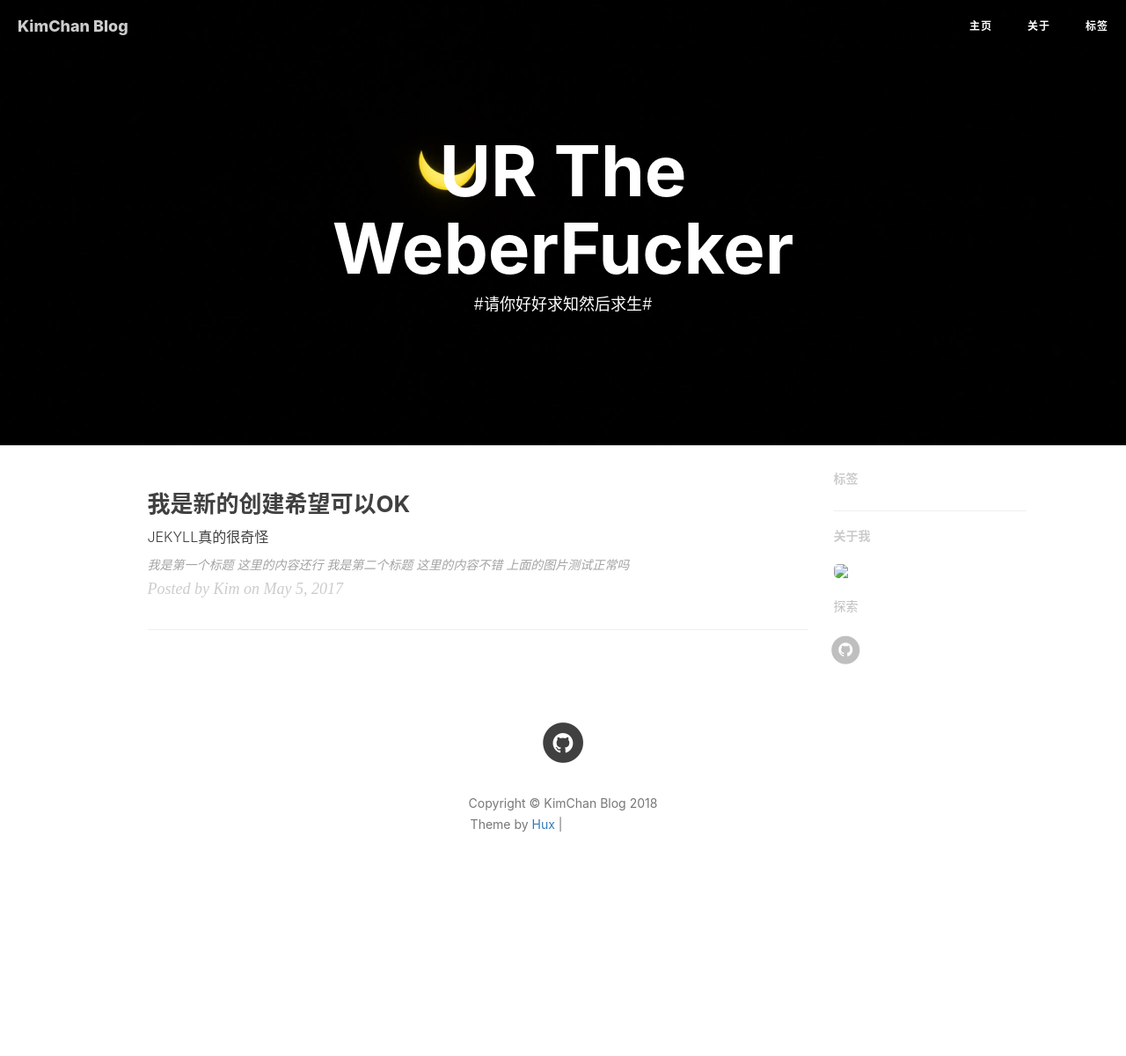
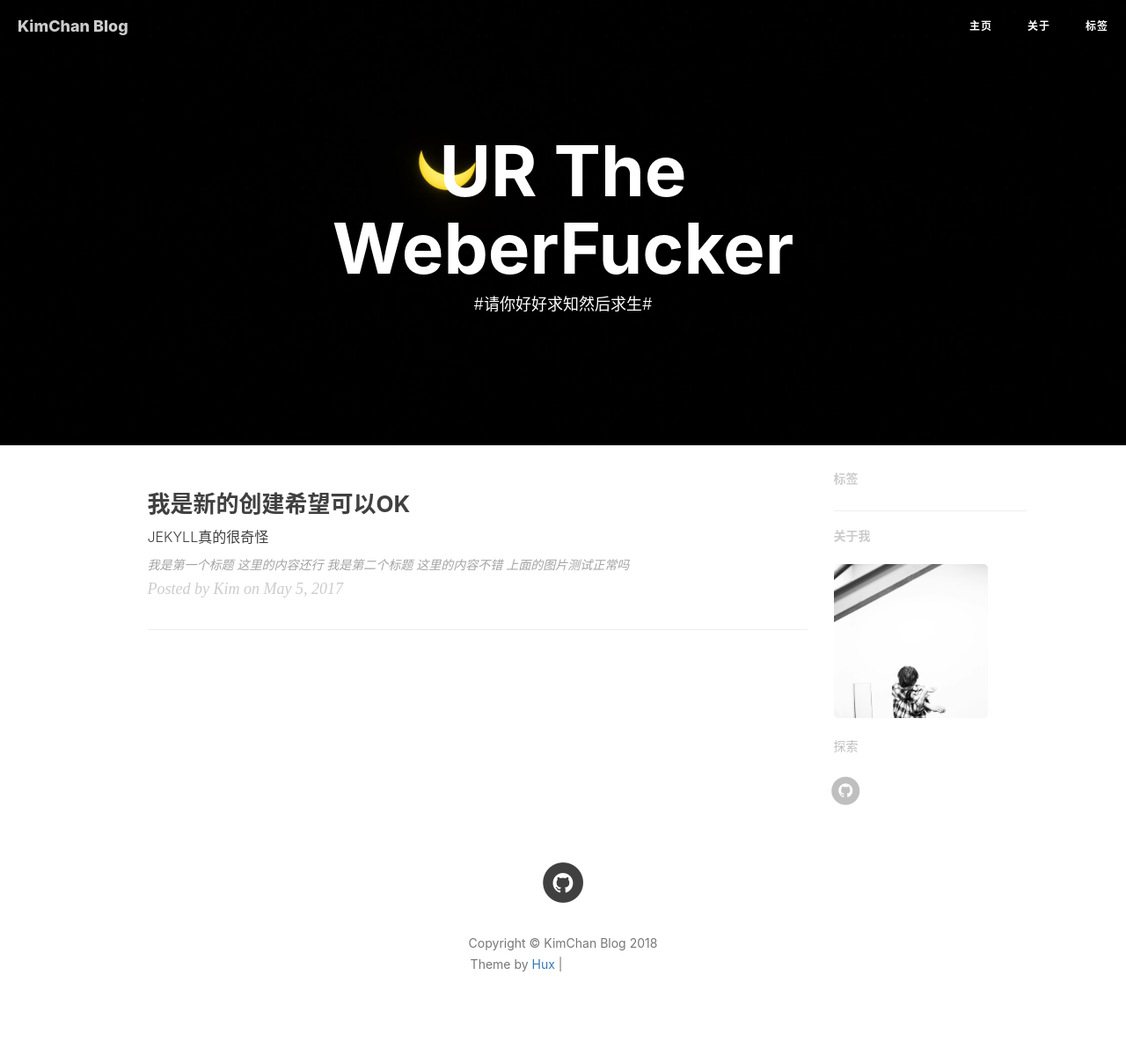
Before and after one commit to kimchances/github_static_page, a Jekyll site: the page built from index.html, in a window 1280 px wide. Shown: the whole page at 88% size. Built offline with Jekyll 4.4.1, drawn with Linux system fonts in a browser that asks for light colours; nearby versions of some CDN libraries; the list of posts is cut into pages by our own code; comment, search, counter and statistics services are not loaded; before the commit the page ends 1041 px from its top, so only the background shows below that; grey boxes are pictures that could not be loaded.

Commit message:
啊实打

```diff
--- a/_config.yml
+++ b/_config.yml
@@ -62,7 +62,7 @@
 # Sidebar settings
 sidebar: true                           # whether or not using Sidebar.
 sidebar-about-description: "探索"
-sidebar-avatar: helloworld/img/avatar-kim.jpg      # use absolute URL, seeing it's used in both `/` and `/about/`
+sidebar-avatar: /helloworld/img/avatar-kim.jpg      # use absolute URL, seeing it's used in both `/` and `/about/`
 
 
 
```
Also changed, not shown: 1 other file.
